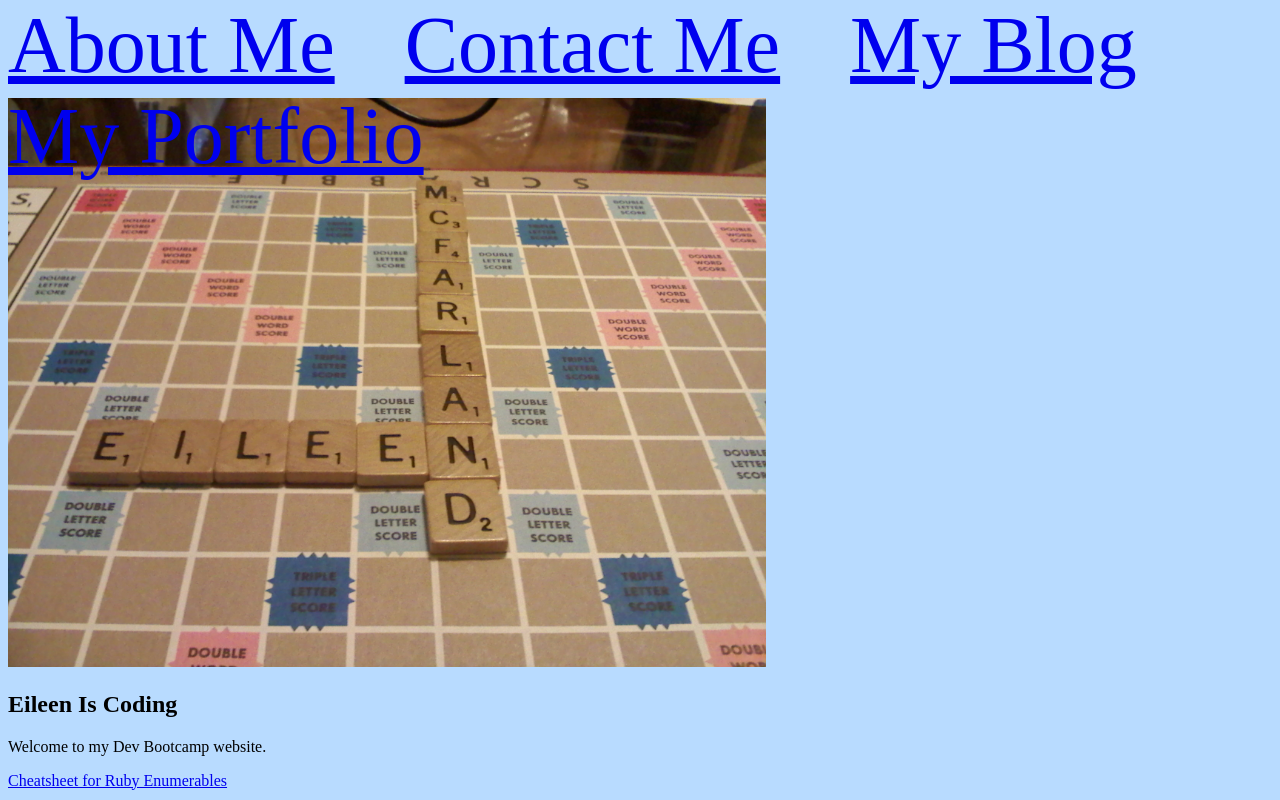
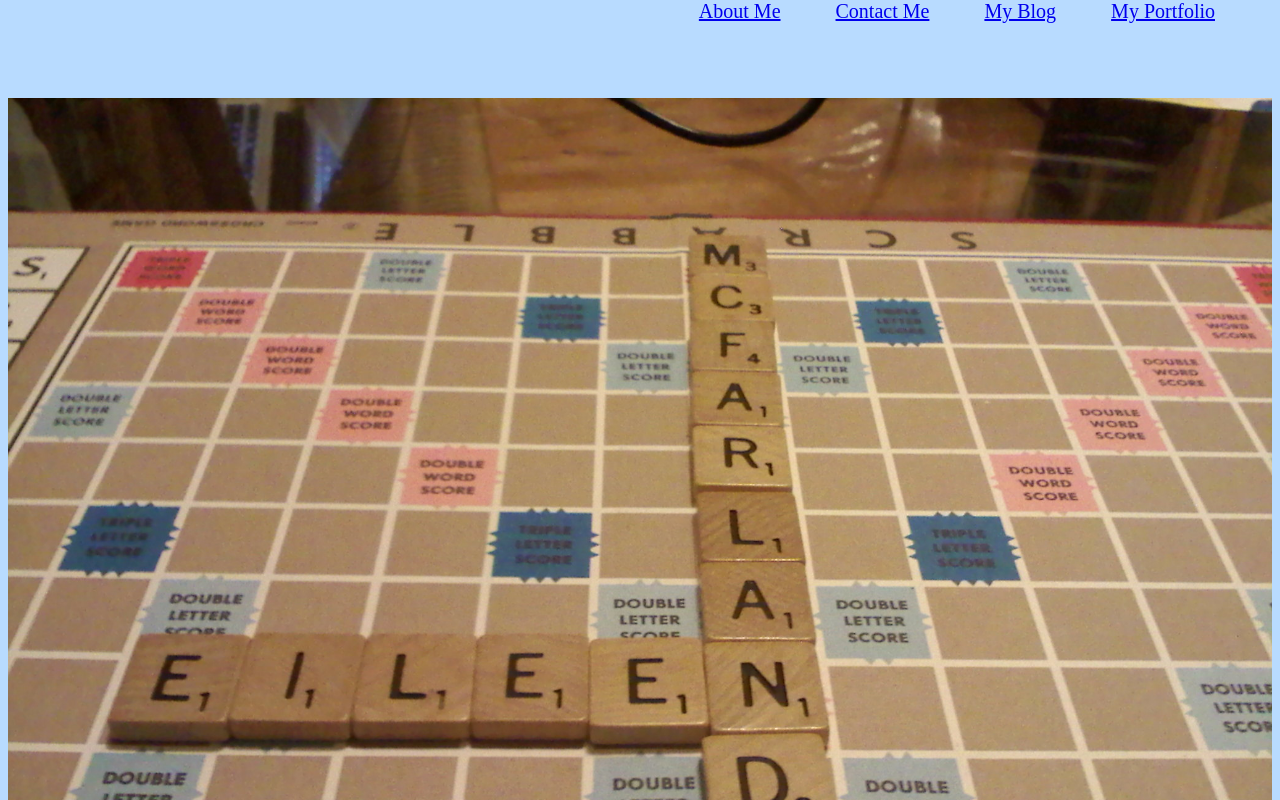
Before and after one commit to McEileen/McEileen.github.io, a plain HTML site: page index.html in a window 1280 px wide. Shown: the top 800 px of the page. Drawn offline with Linux system fonts and the light colour scheme.

Commit message:
update stylesheet

```diff
--- a/my-website-stylesheet.css
+++ b/my-website-stylesheet.css
@@ -5,8 +5,9 @@ html {
 #header {
   position: absolute;
   top: 0px;
+  right: 0px;
   margin: 0px 15px 50px 0px;
-  font-size: 80px;
+  font-size: 20px;
 }
 
 #header a {
@@ -15,7 +16,7 @@ html {
 
 #MainPhoto img {
   margin-top: 90px;
-  width: 60%;
+  width: 100%;
   height: 45%;
 }
 
```
